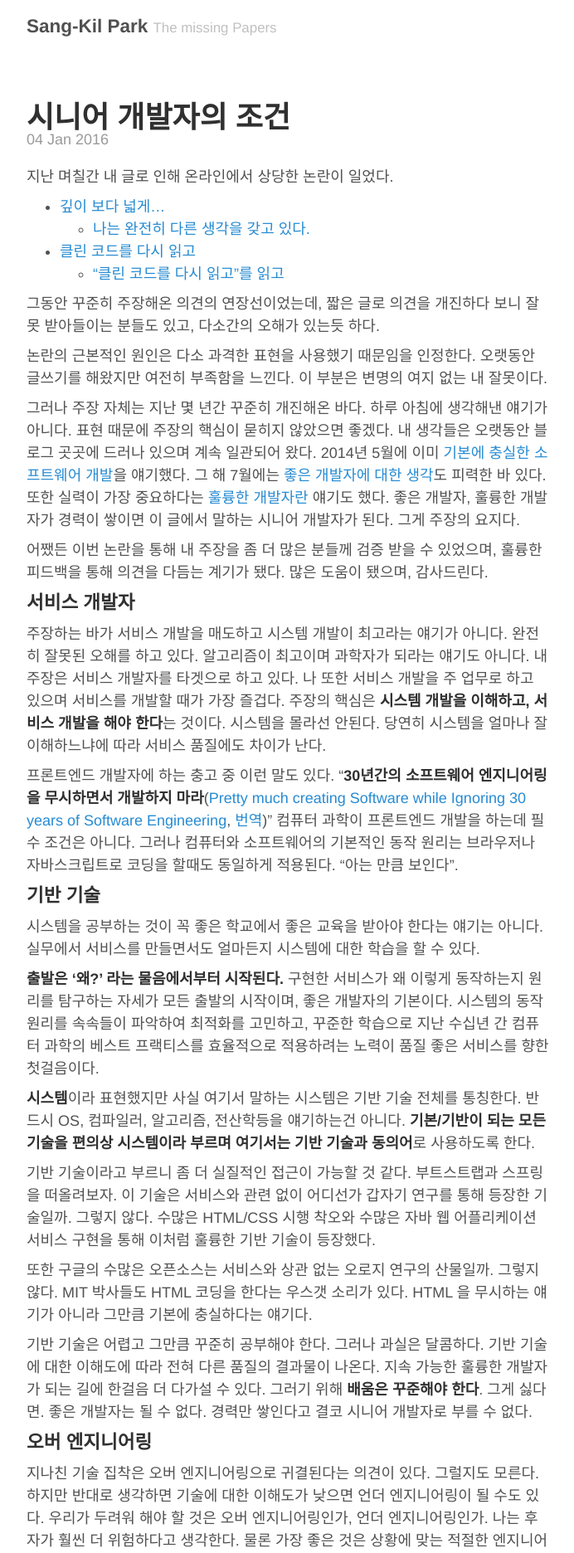
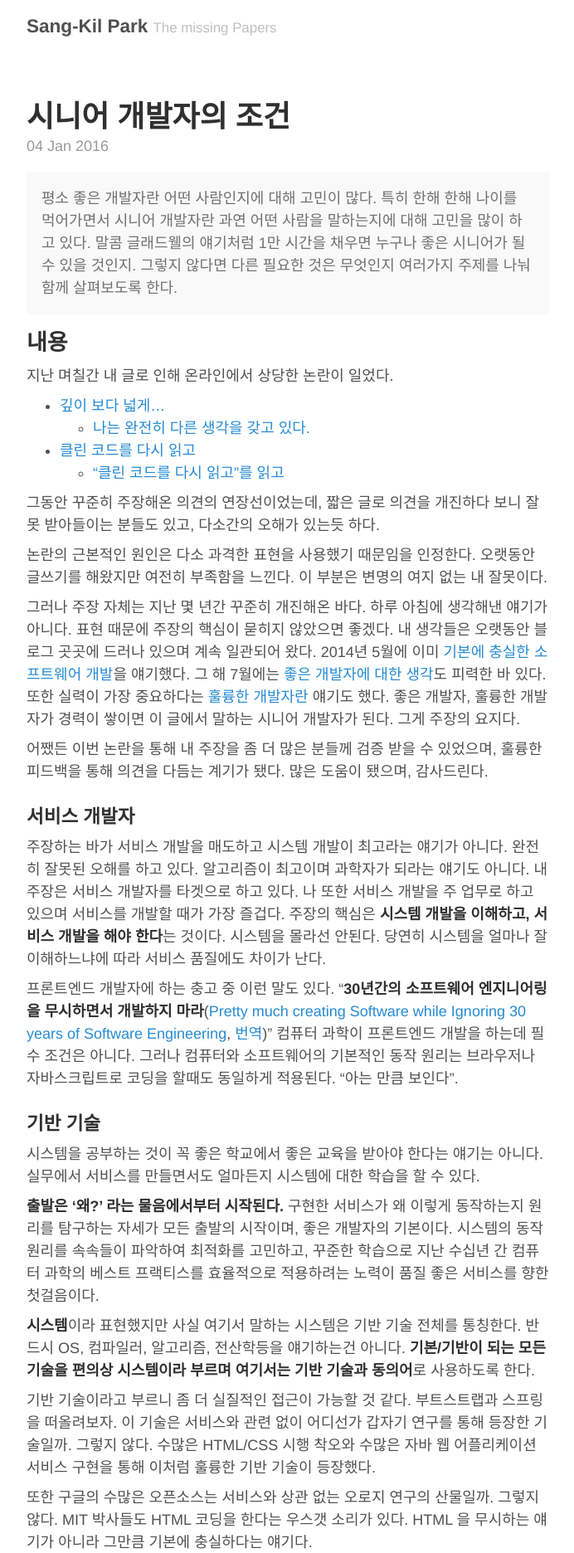
Before and after one commit to Umaigenomu/likejazz.github.io, a Jekyll site: the page built from _posts/2016-01-04-senior-developers.md, in a window 1280 px wide. Shown: the top 1872 px of the page at 83% size, without its empty margins (293-985 px from the left). Built offline with Jekyll 4.4.1, drawn with Linux system fonts in a browser that asks for light colours.

Commit message:
Publishing

```diff
--- a/_posts/2016-01-04-senior-developers.md
+++ b/_posts/2016-01-04-senior-developers.md
@@ -2,6 +2,12 @@
 layout: post
 title: 시니어 개발자의 조건
 ---
+
+<div class="message">
+평소 좋은 개발자란 어떤 사람인지에 대해 고민이 많다. 특히 한해 한해 나이를 먹어가면서 시니어 개발자란 과연 어떤 사람을 말하는지에 대해 고민을 많이 하고 있다. 말콤 글래드웰의 얘기처럼 1만 시간을 채우면 누구나 좋은 시니어가 될 수 있을 것인지. 그렇지 않다면 다른 필요한 것은 무엇인지 여러가지 주제를 나눠 함께 살펴보도록 한다.
+</div>
+
+## 내용
 
 지난 며칠간 내 글로 인해 온라인에서 상당한 논란이 일었다.
 
--- a/_sass/_archive.scss
+++ b/_sass/_archive.scss
@@ -14,5 +14,6 @@
   display: inline-block;
   margin-top: -.5rem;
   margin-bottom: 1rem;
+  font-size: 0.4em;
   color: #9a9a9a;
 }
--- a/_sass/_base.scss
+++ b/_sass/_base.scss
@@ -74,5 +74,5 @@ th {
 
 tbody tr:nth-child(odd) td,
 tbody tr:nth-child(odd) th {
-  background-color: #f9f9f9;
+  /*background-color: #f9f9f9;*/
 }
--- a/_sass/_type.scss
+++ b/_sass/_type.scss
@@ -8,11 +8,13 @@ h1, h2, h3, h4, h5, h6 {
   line-height: 1.25;
   color: #313131;
   text-rendering: optimizeLegibility;
-  display: inline;
 }
 
 h1 {
   font-size: 2rem;
+}
+.posts .post h1 {
+  margin: 0;
 }
 
 h2 {
--- a/index.html
+++ b/index.html
@@ -9,8 +9,8 @@ title: Home
     <h1 class="archive">
       <a href="{{ site.baseurl }}{{ post.url }}">
         {{ post.title }}</a>
+      <time datetime="{{ post.date | date_to_xmlschema }}" class="archive-date">{{ post.date | date_to_string }}</time>
     </h1>
-    <time datetime="{{ post.date | date_to_xmlschema }}" class="archive-date">{{ post.date | date_to_string }}</time>
   </article>
   {% endfor %}
 </div>
```
Also changed, not shown: _posts/2015-12-01-mod-url-replace.md (+1 -1 lines), 1 other file.
